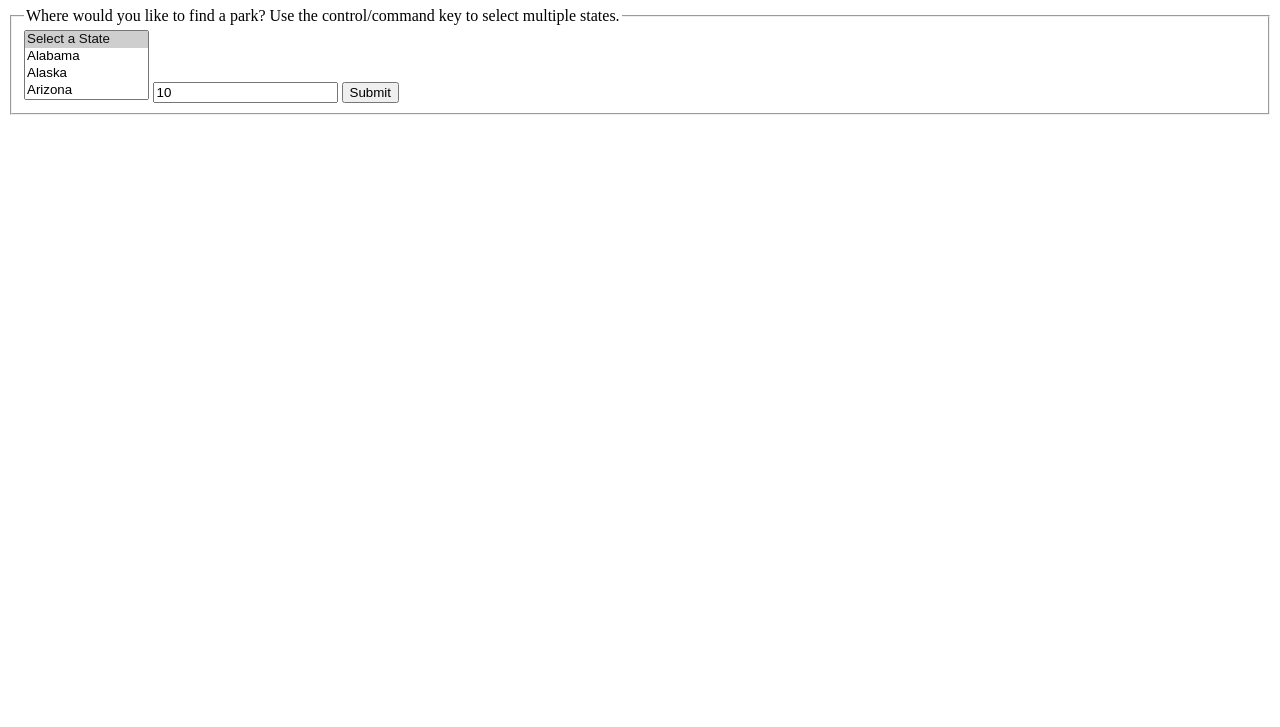
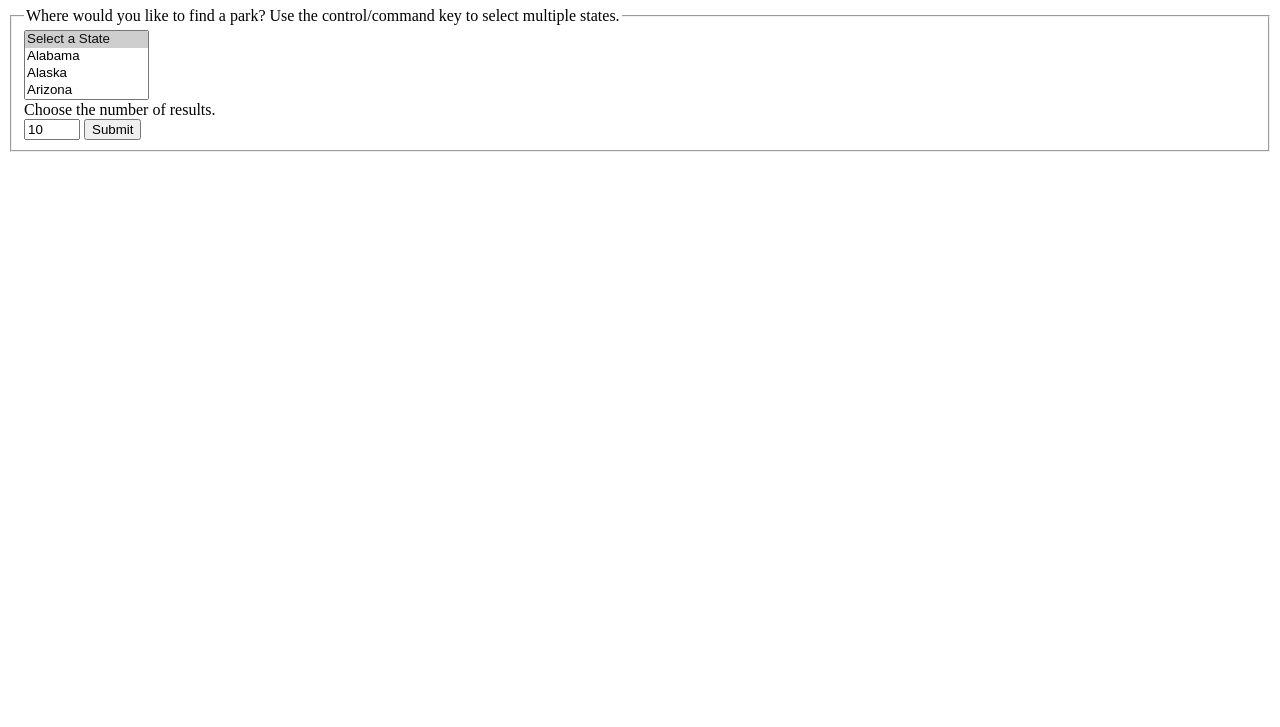
Before and after one commit to epaparone/nps-api, a plain HTML site: page index.html in a window 1280 px wide. Shown: the part 73-800 px from the top of the page. Drawn offline with nearby package versions, Linux system fonts and the light colour scheme.

Commit message:
updated features

```diff
--- a/index.html
+++ b/index.html
@@ -75,8 +75,10 @@
                                 <option class='js-state' value="WY">Wyoming</option>
                               </select>
                         </label>
-                        <label for='list-number'>
-                            <input id='js-list-number' class='list-number' type='number' name='list-number' value='10' required>
+                        <br>
+                        <label for='list-number'> Choose the number of results.
+                            <br>
+                            <input id='js-list-number' class='list-number' type='number' name='list-number' value='10' min='1' max='50' required>
                         </label>
                         <label for='submit'>
                             <input class='submit-button' type='submit' value='Submit'>
```
